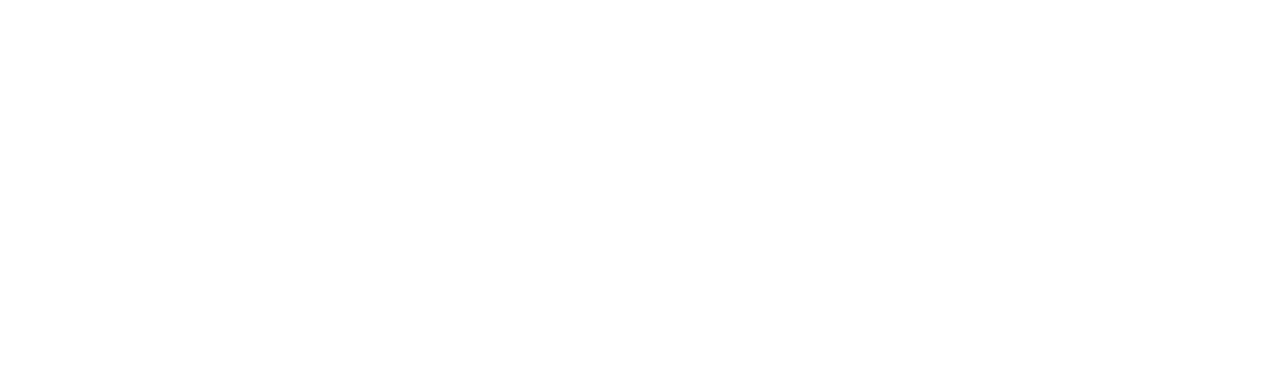
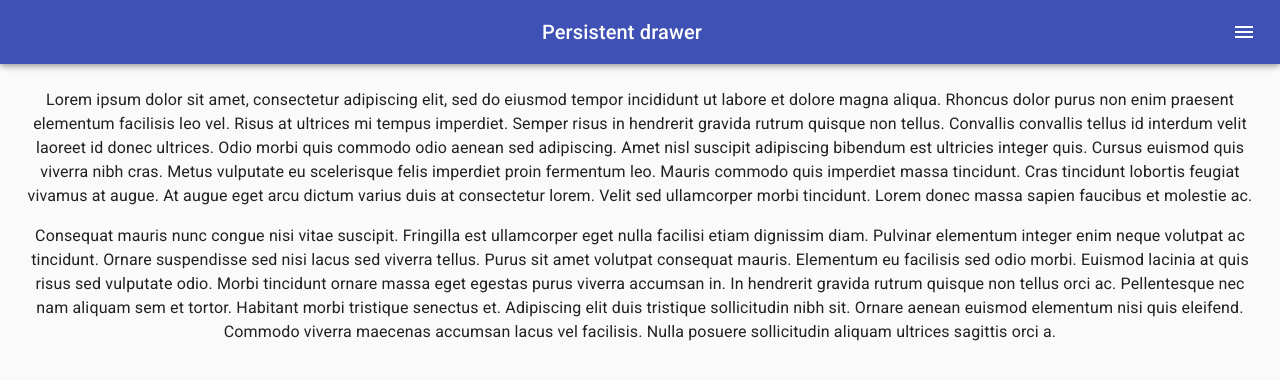
Before and after one commit to manish-ghimire/USN, a React (Create React App) app in the folder frontend/: page /error in a window 1280 px wide. Shown: the top 380 px of the page. Built offline with nearby package versions, Linux system fonts and the light colour scheme.

Commit message:
Routes created in App.js

```diff
--- a/frontend/src/App.js
+++ b/frontend/src/App.js
@@ -1,6 +1,9 @@
 import './App.css'
 import { BrowserRouter as Router, Route, Switch } from 'react-router-dom'
 import Register from './pages/Register/Register'
+import Login from './pages/Login/Login'
+import Wall from './pages/Homepage/Wall'
+import Error from './pages/Error/Error'
 
 function App() {
   return (
@@ -8,7 +11,9 @@
       <Router>
         <Switch>
           <Route path='/register' component={Register} />
-          {/* <Route path='/login' component={} /> */}
+          <Route exact path='/' component={Login} />
+          <Route path='/' component={Wall} />
+          <Route path='/error' component={Error} />
         </Switch>
       </Router>
     </div>
--- /dev/null
+++ b/frontend/src/pages/Error/Error.jsx
@@ -0,0 +1,7 @@
+import React from 'react'
+
+const Error = () => {
+  return <div>This is error page</div>
+}
+
+export default Error
--- /dev/null
+++ b/frontend/src/pages/Homepage/Wall.jsx
@@ -0,0 +1,198 @@
+import React from 'react'
+import clsx from 'clsx'
+import { makeStyles, useTheme } from '@material-ui/core/styles'
+import Drawer from '@material-ui/core/Drawer'
+import AppBar from '@material-ui/core/AppBar'
+import Toolbar from '@material-ui/core/Toolbar'
+import CssBaseline from '@material-ui/core/CssBaseline'
+import List from '@material-ui/core/List'
+import Typography from '@material-ui/core/Typography'
+import Divider from '@material-ui/core/Divider'
+import IconButton from '@material-ui/core/IconButton'
+import MenuIcon from '@material-ui/icons/Menu'
+import ChevronLeftIcon from '@material-ui/icons/ChevronLeft'
+import ChevronRightIcon from '@material-ui/icons/ChevronRight'
+import ListItem from '@material-ui/core/ListItem'
+import ListItemIcon from '@material-ui/core/ListItemIcon'
+import ListItemText from '@material-ui/core/ListItemText'
+import InboxIcon from '@material-ui/icons/MoveToInbox'
+import MailIcon from '@material-ui/icons/Mail'
+
+const drawerWidth = 240
+
+const useStyles = makeStyles((theme) => ({
+  root: {
+    display: 'flex',
+  },
+  appBar: {
+    transition: theme.transitions.create(['margin', 'width'], {
+      easing: theme.transitions.easing.sharp,
+      duration: theme.transitions.duration.leavingScreen,
+    }),
+  },
+  appBarShift: {
+    width: `calc(100% - ${drawerWidth}px)`,
+    transition: theme.transitions.create(['margin', 'width'], {
+      easing: theme.transitions.easing.easeOut,
+      duration: theme.transitions.duration.enteringScreen,
+    }),
+    marginRight: drawerWidth,
+  },
+  title: {
+    flexGrow: 1,
+  },
+  hide: {
+    display: 'none',
+  },
+  drawer: {
+    width: drawerWidth,
+    flexShrink: 0,
+  },
+  drawerPaper: {
+    width: drawerWidth,
+  },
+  drawerHeader: {
+    display: 'flex',
+    alignItems: 'center',
+    padding: theme.spacing(0, 1),
+    // necessary for content to be below app bar
+    ...theme.mixins.toolbar,
+    justifyContent: 'flex-start',
+  },
+  content: {
+    flexGrow: 1,
+    padding: theme.spacing(3),
+    transition: theme.transitions.create('margin', {
+      easing: theme.transitions.easing.sharp,
+      duration: theme.transitions.duration.leavingScreen,
+    }),
+    marginRight: -drawerWidth,
+  },
+  contentShift: {
+    transition: theme.transitions.create('margin', {
+      easing: theme.transitions.easing.easeOut,
+      duration: theme.transitions.duration.enteringScreen,
+    }),
+    marginRight: 0,
+  },
+}))
+
+const Wall = () => {
+  const classes = useStyles()
+  const theme = useTheme()
+  const [open, setOpen] = React.useState(false)
+
+  const handleDrawerOpen = () => {
+    setOpen(true)
+  }
+
+  const handleDrawerClose = () => {
+    setOpen(false)
+  }
+
+  return (
+    <div className={classes.root}>
+      <CssBaseline />
+      <AppBar
+        position='fixed'
+        className={clsx(classes.appBar, {
+          [classes.appBarShift]: open,
+        })}
+      >
+        <Toolbar>
+          <Typography variant='h6' noWrap className={classes.title}>
+            Persistent drawer
+          </Typography>
+          <IconButton
+            color='inherit'
+            aria-label='open drawer'
+            edge='end'
+            onClick={handleDrawerOpen}
+            className={clsx(open && classes.hide)}
+          >
+            <MenuIcon />
+          </IconButton>
+        </Toolbar>
+      </AppBar>
+      <main
+        className={clsx(classes.content, {
+          [classes.contentShift]: open,
+        })}
+      >
+        <div className={classes.drawerHeader} />
+        <Typography paragraph>
+          Lorem ipsum dolor sit amet, consectetur adipiscing elit, sed do
+          eiusmod tempor incididunt ut labore et dolore magna aliqua. Rhoncus
+          dolor purus non enim praesent elementum facilisis leo vel. Risus at
+          ultrices mi tempus imperdiet. Semper risus in hendrerit gravida rutrum
+          quisque non tellus. Convallis convallis tellus id interdum velit
+          laoreet id donec ultrices. Odio morbi quis commodo odio aenean sed
+          adipiscing. Amet nisl suscipit adipiscing bibendum est ultricies
+          integer quis. Cursus euismod quis viverra nibh cras. Metus vulputate
+          eu scelerisque felis imperdiet proin fermentum leo. Mauris commodo
+          quis imperdiet massa tincidunt. Cras tincidunt lobortis feugiat
+          vivamus at augue. At augue eget arcu dictum varius duis at consectetur
+          lorem. Velit sed ullamcorper morbi tincidunt. Lorem donec massa sapien
+          faucibus et molestie ac.
+        </Typography>
+        <Typography paragraph>
+          Consequat mauris nunc congue nisi vitae suscipit. Fringilla est
+          ullamcorper eget nulla facilisi etiam dignissim diam. Pulvinar
+          elementum integer enim neque volutpat ac tincidunt. Ornare suspendisse
+          sed nisi lacus sed viverra tellus. Purus sit amet volutpat consequat
+          mauris. Elementum eu facilisis sed odio morbi. Euismod lacinia at quis
+          risus sed vulputate odio. Morbi tincidunt ornare massa eget egestas
+          purus viverra accumsan in. In hendrerit gravida rutrum quisque non
+          tellus orci ac. Pellentesque nec nam aliquam sem et tortor. Habitant
+          morbi tristique senectus et. Adipiscing elit duis tristique
+          sollicitudin nibh sit. Ornare aenean euismod elementum nisi quis
+          eleifend. Commodo viverra maecenas accumsan lacus vel facilisis. Nulla
+          posuere sollicitudin aliquam ultrices sagittis orci a.
+        </Typography>
+      </main>
+      <Drawer
+        className={classes.drawer}
+        variant='persistent'
+        anchor='right'
+        open={open}
+        classes={{
+          paper: classes.drawerPaper,
+        }}
+      >
+        <div className={classes.drawerHeader}>
+          <IconButton onClick={handleDrawerClose}>
+            {theme.direction === 'rtl' ? (
+              <ChevronLeftIcon />
+            ) : (
+              <ChevronRightIcon />
+            )}
+          </IconButton>
+        </div>
+        <Divider />
+        <List>
+          {['Inbox', 'Starred', 'Send email', 'Drafts'].map((text, index) => (
+            <ListItem button key={text}>
+              <ListItemIcon>
+                {index % 2 === 0 ? <InboxIcon /> : <MailIcon />}
+              </ListItemIcon>
+              <ListItemText primary={text} />
+            </ListItem>
+          ))}
+        </List>
+        <Divider />
+        <List>
+          {['All mail', 'Trash', 'Spam'].map((text, index) => (
+            <ListItem button key={text}>
+              <ListItemIcon>
+                {index % 2 === 0 ? <InboxIcon /> : <MailIcon />}
+              </ListItemIcon>
+              <ListItemText primary={text} />
+            </ListItem>
+          ))}
+        </List>
+      </Drawer>
+    </div>
+  )
+}
+
+export default Wall
--- /dev/null
+++ b/frontend/src/pages/Login/Login.jsx
@@ -0,0 +1,7 @@
+import React from 'react'
+
+const Login = () => {
+  return <div>This is login page</div>
+}
+
+export default Login
--- a/frontend/src/pages/Register/Register.jsx
+++ b/frontend/src/pages/Register/Register.jsx
@@ -1,7 +1,7 @@
 import React from 'react'
 
 const Register = () => {
-  return <div>Register register page</div>
+  return <div>This is register page</div>
 }
 
 export default Register
```
Also changed, not shown: frontend/src/pages/Error/Error.scss (added), frontend/src/pages/Homepage/Wall.scss (added), frontend/src/pages/Login/Login.scss (added).
